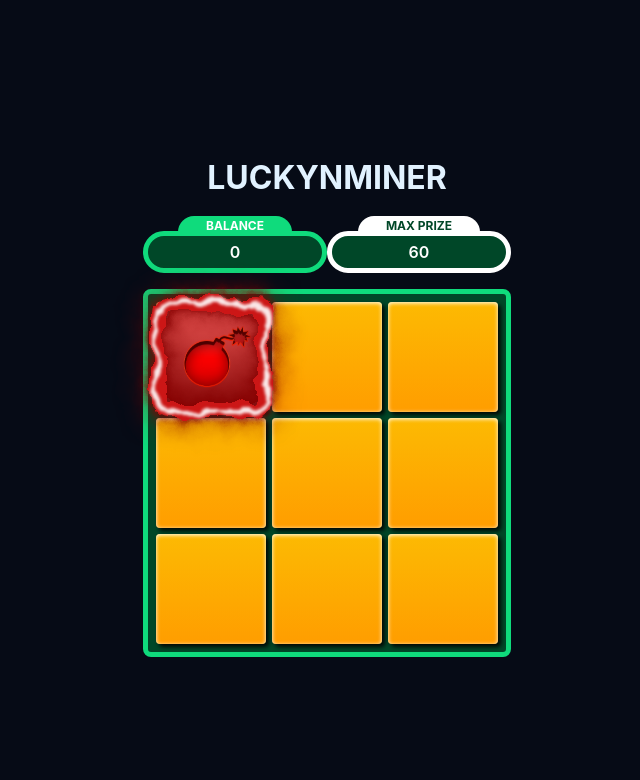
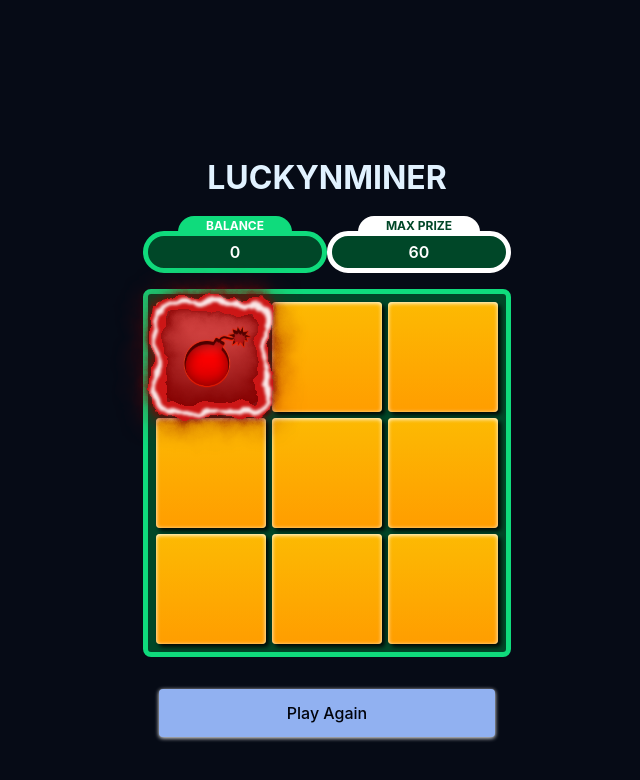
Before and after one commit to Aviv-rs/LuckyMiner, a React (Vite) app: page / in a window 1280 px wide. Both pictures are taken after a click on the element 524 px from the left and 357 px from the top of the page. Shown: the top 780 px of the page, without its empty margins (313-953 px from the left). Built offline with nearby package versions, Linux system fonts and the light colour scheme.

Commit message:
Implement game board footer with dynamic actions based on game status. Update GamePage component to handle game card exposure and balance calculations. Enhance CSS for footer layout.

```diff
--- a/src/pages/GamePage/GamePage.module.css
+++ b/src/pages/GamePage/GamePage.module.css
@@ -22,3 +22,12 @@
     flex: 1;
   }
 }
+
+.game-board-footer {
+  display: flex;
+  flex-direction: column;
+  align-items: center;
+  gap: var(--space-4);
+  width: 100%;
+  padding: var(--space-4);
+}
--- a/src/pages/GamePage/GamePage.tsx
+++ b/src/pages/GamePage/GamePage.tsx
@@ -1,19 +1,59 @@
-import { useEffect, useMemo, useState } from "react";
+import { useEffect, useMemo } from "react";
 import { useGameBoard } from "../../hooks/useGameBoard";
 import styles from "./GamePage.module.css";
 import { AppLogo } from "../../components/AppLogo/AppLogo";
 import { FramedBox } from "../../components/FramedBox/FramedBox";
 import { GameBoard } from "../../components/GameBoard/GameBoard";
+import type { GameStatus } from "../../types/game.types";
+import { BaseButton } from "../../components/BaseButton/BaseButton";
 
 export const GamePage = () => {
-  const { gameBoard, loading, error, fetchGameBoard, setGameCardExposed } = useGameBoard();
-  const [balance] = useState(0);
+  const { gameBoard, loading, error, setGameCardExposed, resetGameBoard, exposedCards, fetchGameBoard } =
+    useGameBoard();
 
   const maxPrize = useMemo(() => {
     if (!gameBoard) return 0;
-    const winningCards = gameBoard?.board.flat().filter((card) => card.isWinning);
-    return winningCards?.length * gameBoard.amountPerWin;
+    return gameBoard.board.flat().filter((card) => card.isWinning).length * gameBoard.amountPerWin;
   }, [gameBoard]);
+
+  const balance: number = useMemo<number>(() => {
+    if (!gameBoard || !exposedCards.current.size) return 0;
+    const exposedLosingCards = Array.from(exposedCards.current).filter((card) => !card.isWinning);
+    if (exposedLosingCards.length > 0) return 0;
+    return exposedCards.current.size * gameBoard.amountPerWin;
+  }, [gameBoard, exposedCards]);
+
+  const gameStatus = useMemo<GameStatus>(() => {
+    if (!gameBoard) return "first-round";
+    const exposedLosingCards = Array.from(exposedCards.current).filter((card) => !card.isWinning);
+    if (exposedLosingCards.length > 0) return "lose";
+    else if (balance === 0 && exposedCards.current.size > 0) return "cashed-out";
+    else if (exposedCards.current.size > 0) return "in-progress";
+    else return "first-round";
+  }, [gameBoard, exposedCards, balance]);
+
+  const handleGameCardExposed = (cardId: number) => {
+    if (gameStatus === "lose" || gameStatus === "cashed-out") return;
+    setGameCardExposed(cardId);
+  };
+
+  const gameBoardFooter = () => {
+    switch (gameStatus) {
+      case "cashed-out":
+      case "lose":
+        return (
+          <BaseButton fullWidth onClick={resetGameBoard}>
+            Play Again
+          </BaseButton>
+        );
+      case "in-progress":
+        return (
+          <BaseButton variant="secondary" fullWidth onClick={() => {}}>
+            Cash Out
+          </BaseButton>
+        );
+    }
+  };
 
   useEffect(() => {
     fetchGameBoard();
@@ -33,8 +73,9 @@ export const GamePage = () => {
             </FramedBox>
           </div>
           <FramedBox contentFrameStyle="square">
-            <GameBoard gameBoard={gameBoard.board} setGameCardExposed={setGameCardExposed} />
+            <GameBoard gameBoard={gameBoard.board} setGameCardExposed={handleGameCardExposed} />
           </FramedBox>
+          {gameStatus !== "first-round" && <div className={styles["game-board-footer"]}>{gameBoardFooter()}</div>}
         </div>
       )}
     </div>
```
